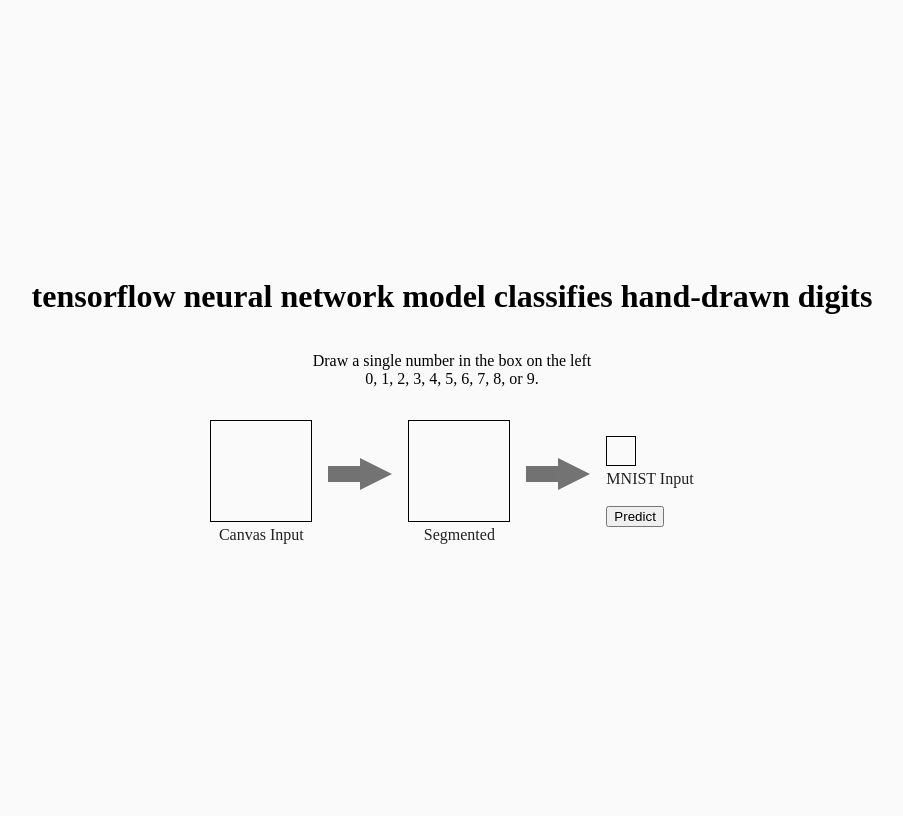
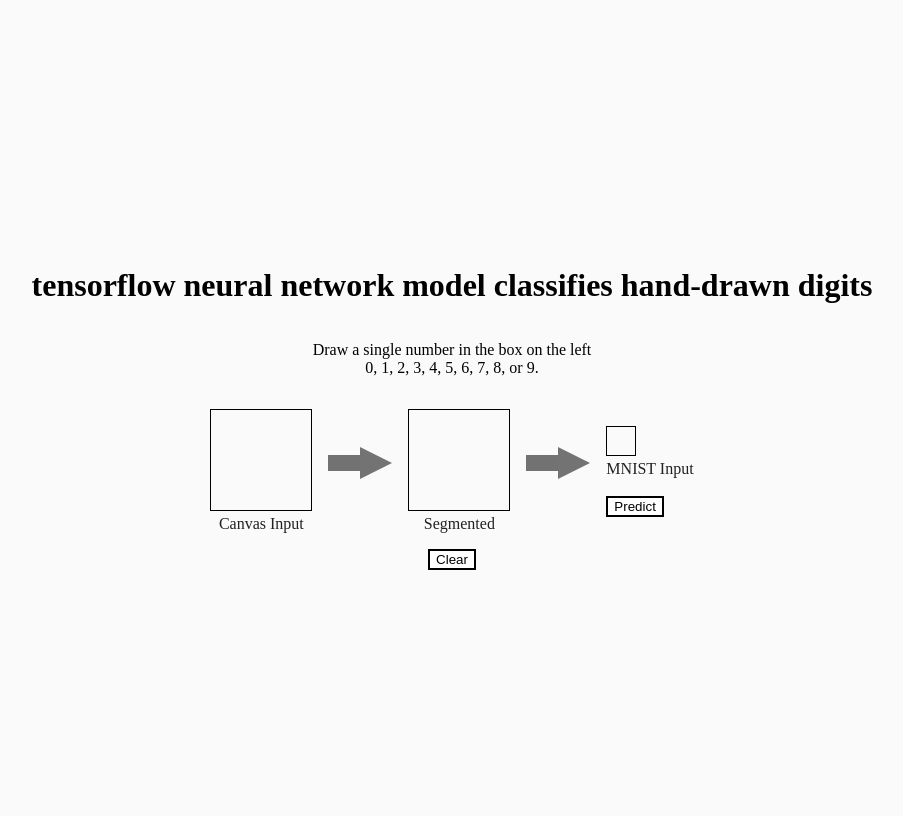
Before and after one commit to eio/vagrant-docker-flask-tensorflow, a Flask app: template app/templates/index.html in a window 1280 px wide. Shown: the whole page, without its empty margins (188-1091 px from the left). Run offline with Flask 2, Linux system fonts and the light colour scheme; the template is opened without the code that fills it, so the values that code supplies are empty.

Commit message:
clear canvas button

```diff
--- a/app/static/css/style.css
+++ b/app/static/css/style.css
@@ -57,3 +57,14 @@ p {
 canvas {
   border: 1px solid black;
 }
+
+button {
+  cursor: pointer;
+  border: 2px solid black;
+  background: #fff;
+  color: #000;
+}
+
+button:hover {
+  background: #111;
+}
--- a/app/static/js/predict.js
+++ b/app/static/js/predict.js
@@ -29,11 +29,10 @@ var requestPrediction = function() {
     var xhr = new XMLHttpRequest();
     xhr.onreadystatechange = function() {
         if (xhr.readyState === 4) {
-            console.log(xhr)
-            // console.log(xhr.response)
-            // var resp = JSON.parse(xhr.response);
-            // console.log(resp)
-            // alert('Prediction:', resp.prediction);
+            var resp = JSON.parse(xhr.response);
+            console.log('Prediction:', resp)
+            // resp == { 'prediction': X, 'confidence': Y }
+            alert('skynet is ' + resp['confidence'] + ' sure that you drew the number ' + resp['prediction']);
         }
     }
     xhr.open('POST', endpoint, true);
--- a/app/templates/index.html
+++ b/app/templates/index.html
@@ -35,5 +35,7 @@
         </div>
         <!-- canvas sketchpad code -->
         <script type="text/javascript" src="{{ url_for('static', filename='js/mnist-canvas.js') }}"></script>
+        <!-- clear canvas button -->
+        <button type="button" onclick="sketcher.clear()">Clear</button>
     </body>
 </html>
```
